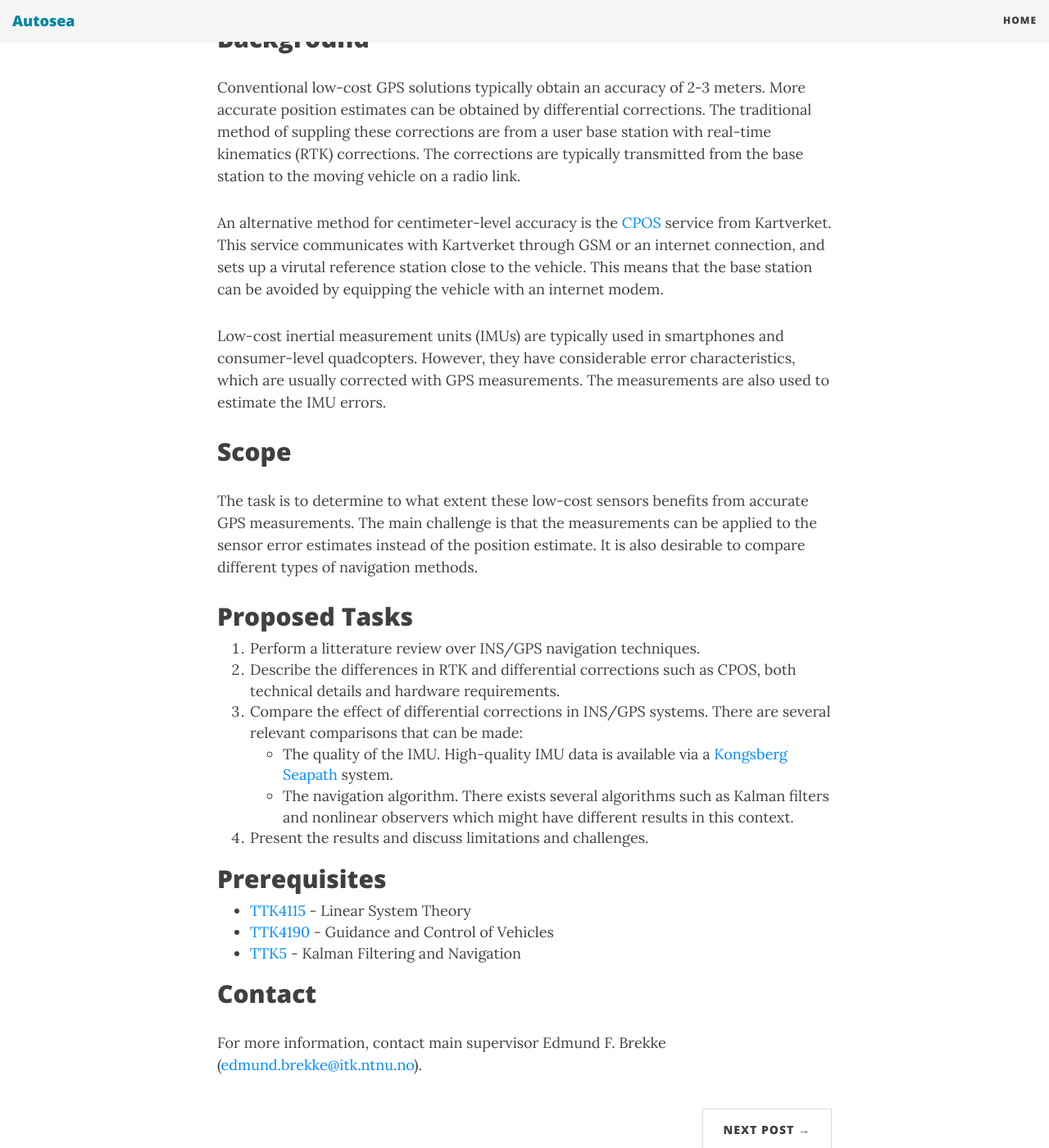
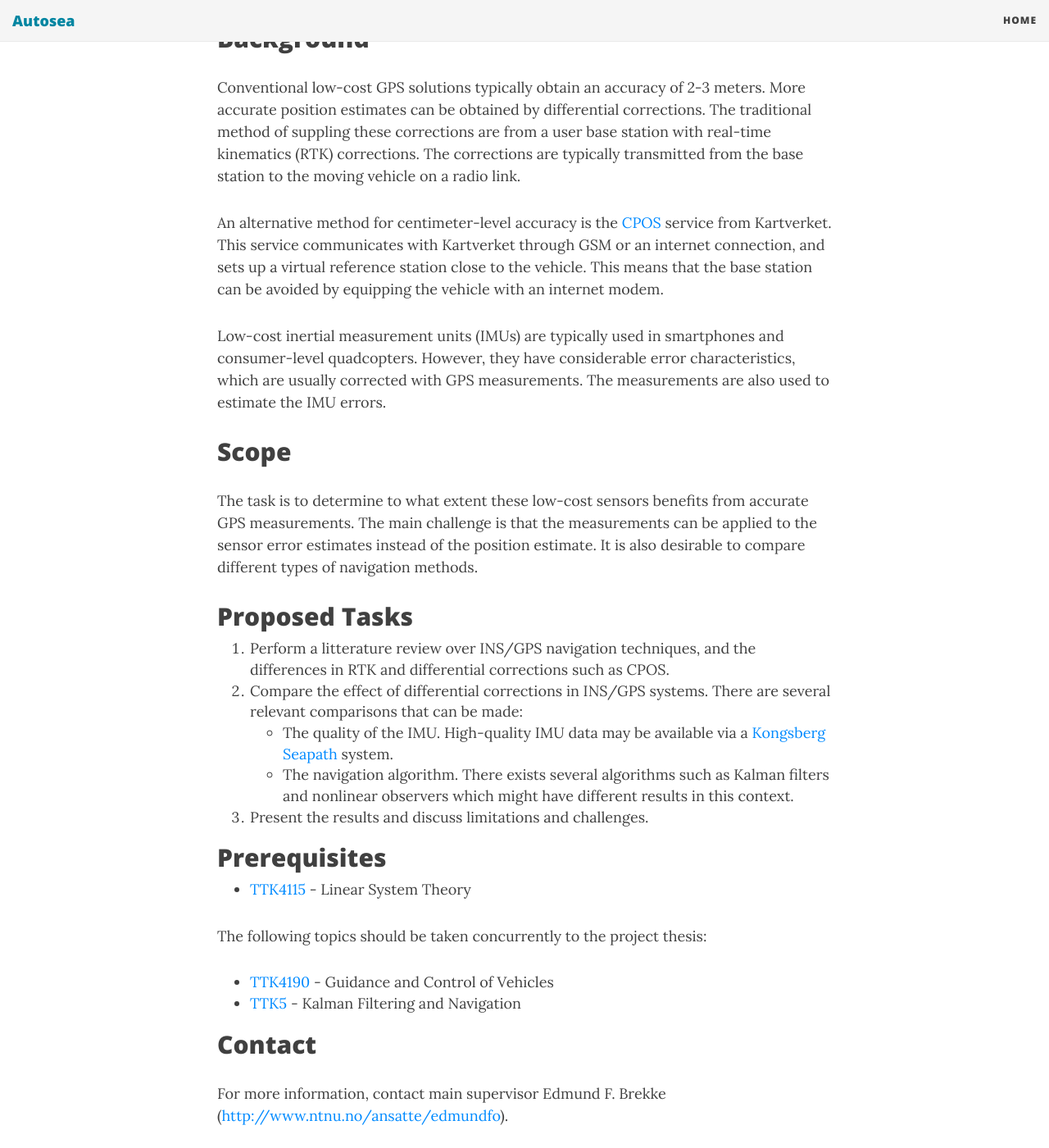
Before and after one commit to autosit/autosit.github.io, a Jekyll site: the page built from _posts/2015-11-16-differential-corrections-for-low-cost-ins.markdown, in a window 1280 px wide and 1400 px high, scrolled down 312 px. Shown: the whole window at 82% size. Built offline with Jekyll 4.4.1, drawn with Linux system fonts in a browser that asks for light colours; nearby versions of some CDN libraries.

Commit message:
Some changes in the CPOS task

```diff
--- a/_posts/2015-11-16-differential-corrections-for-low-cost-ins.markdown
+++ b/_posts/2015-11-16-differential-corrections-for-low-cost-ins.markdown
@@ -6,7 +6,7 @@ subtitle: Differential Corrections for Low-Cost INS
 ## Background
 Conventional low-cost GPS solutions typically obtain an accuracy of 2-3 meters. More accurate position estimates can be obtained by differential corrections. The traditional method of suppling these corrections are from a user base station with real-time kinematics (RTK) corrections. The corrections are typically transmitted from the base station to the moving vehicle on a radio link.
 
-An alternative method for centimeter-level accuracy is the [CPOS](http://kartverket.no/Posisjonstjenester/CPOS) service from Kartverket. This service communicates with Kartverket through GSM or an internet connection, and sets up a virutal reference station close to the vehicle. This means that the base station can be avoided by equipping the vehicle with an internet modem.
+An alternative method for centimeter-level accuracy is the [CPOS](http://kartverket.no/Posisjonstjenester/CPOS) service from Kartverket. This service communicates with Kartverket through GSM or an internet connection, and sets up a virtual reference station close to the vehicle. This means that the base station can be avoided by equipping the vehicle with an internet modem.
 
 Low-cost inertial measurement units (IMUs) are typically used in smartphones and consumer-level quadcopters. However, they have considerable error characteristics, which are usually corrected with GPS measurements. The measurements are also used to estimate the IMU errors.
 
@@ -14,17 +14,18 @@ Low-cost inertial measurement units (IMUs) are typically used in smartphones and
 The task is to determine to what extent these low-cost sensors benefits from accurate GPS measurements. The main challenge is that the measurements can be applied to the sensor error estimates instead of the position estimate. It is also desirable to compare different types of navigation methods.
 
 ## Proposed Tasks
-1. Perform a litterature review over INS/GPS navigation techniques.
-2. Describe the differences in RTK and differential corrections such as CPOS, both technical details and hardware requirements.
+1. Perform a litterature review over INS/GPS navigation techniques, and the differences in RTK and differential corrections such as CPOS.
 3. Compare the effect of differential corrections in INS/GPS systems. There are several relevant comparisons that can be made:
-    * The quality of the IMU. High-quality IMU data is available via a [Kongsberg Seapath](http://www.km.kongsberg.com/ks/web/nokbg0240.nsf/AllWeb/723E6C71BD3A17A6C1256B82002D5616?OpenDocument) system.
+    * The quality of the IMU. High-quality IMU data may be available via a [Kongsberg Seapath](http://www.km.kongsberg.com/ks/web/nokbg0240.nsf/AllWeb/723E6C71BD3A17A6C1256B82002D5616) system.
     * The navigation algorithm. There exists several algorithms such as Kalman filters and nonlinear observers which might have different results in this context.
 4. Present the results and discuss limitations and challenges.
 
 ## Prerequisites
 * [TTK4115](http://www.ntnu.edu/studies/courses/TTK4115) - Linear System Theory
+
+The following topics should be taken concurrently to the project thesis:
 * [TTK4190](http://www.ntnu.edu/studies/courses/TTK4190) - Guidance and Control of Vehicles
 * [TTK5](http://www.itk.ntnu.no/emner/fordypning/TTK5) - Kalman Filtering and Navigation
 
 ## Contact
-For more information, contact main supervisor Edmund F. Brekke (<edmund.brekke@itk.ntnu.no>).
+For more information, contact main supervisor Edmund F. Brekke (<http://www.ntnu.no/ansatte/edmundfo>).
```
Also changed, not shown: _posts/2016-04-14-adaptive-motion-control.md (+2 -2 lines), assets/adaptive.jpg (deleted).
